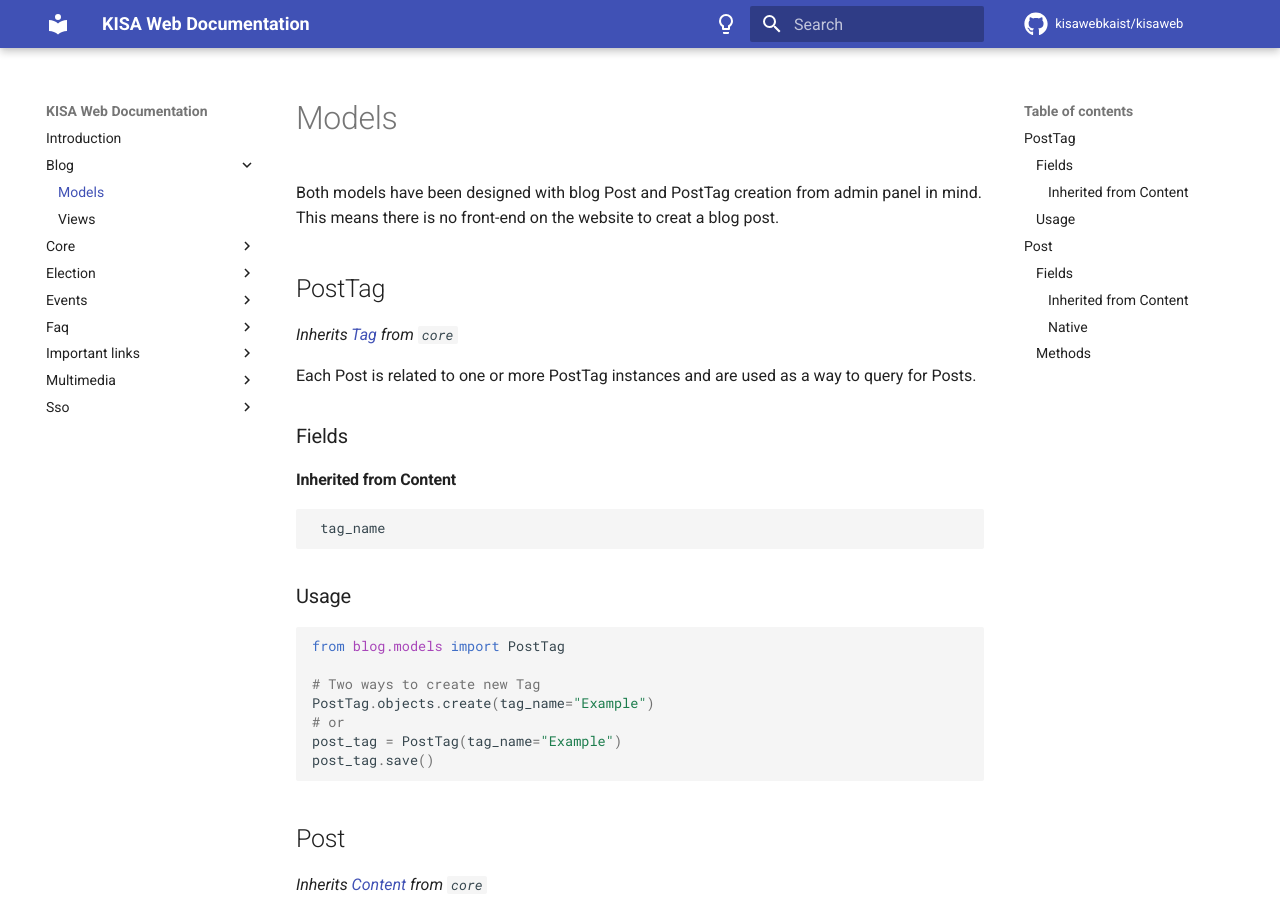
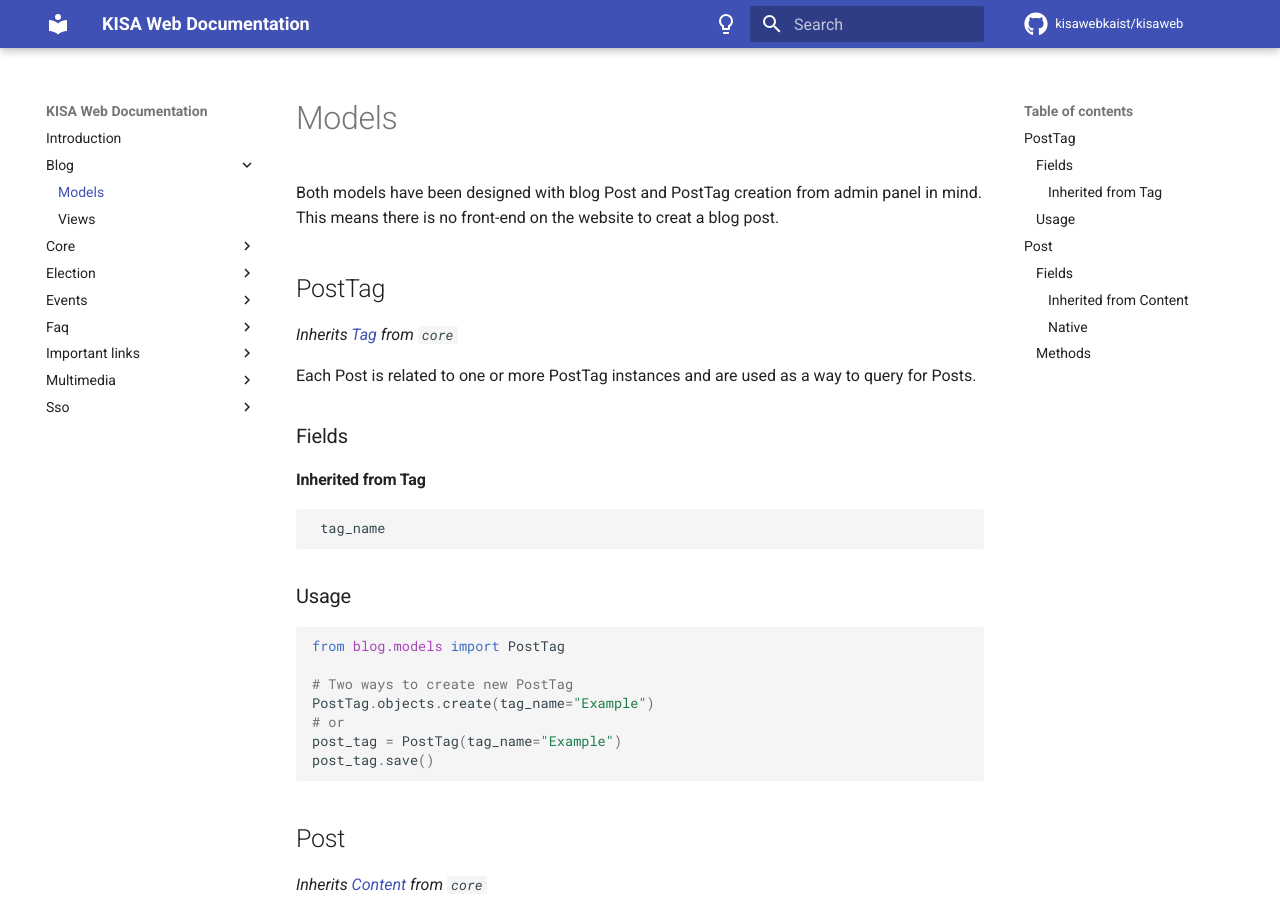
Before and after one commit to kisawebkaist/kisaweb, an MkDocs documentation site: the page built from docs/blog/models.md, in a window 1280 px wide and 900 px high. Built offline with MkDocs 1.6.1 and Material for MkDocs 9.7.7, drawn with Linux system fonts in a browser that asks for light colours; comment, search, counter and statistics services are not loaded.

Commit message:
minor fixes

````diff
--- a/docs/blog/models.md
+++ b/docs/blog/models.md
@@ -11,7 +11,7 @@
 
 ### Fields
 
-#### Inherited from Content
+#### Inherited from Tag
 
 ```
  tag_name
@@ -21,7 +21,7 @@
 ```python
 from blog.models import PostTag
 
-# Two ways to create new Tag
+# Two ways to create new PostTag
 PostTag.objects.create(tag_name="Example")
 # or
 post_tag = PostTag(tag_name="Example")
````
